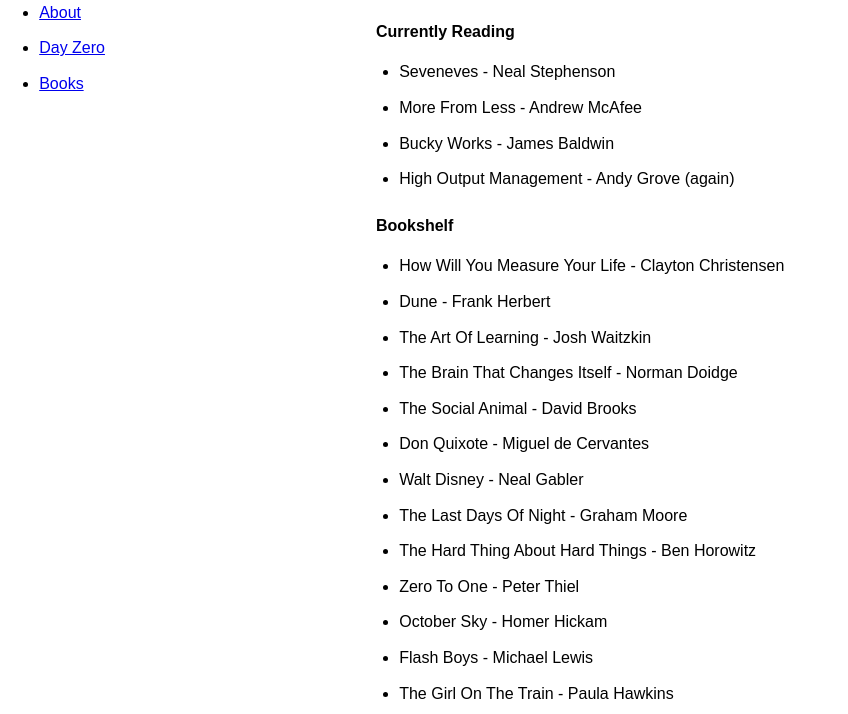
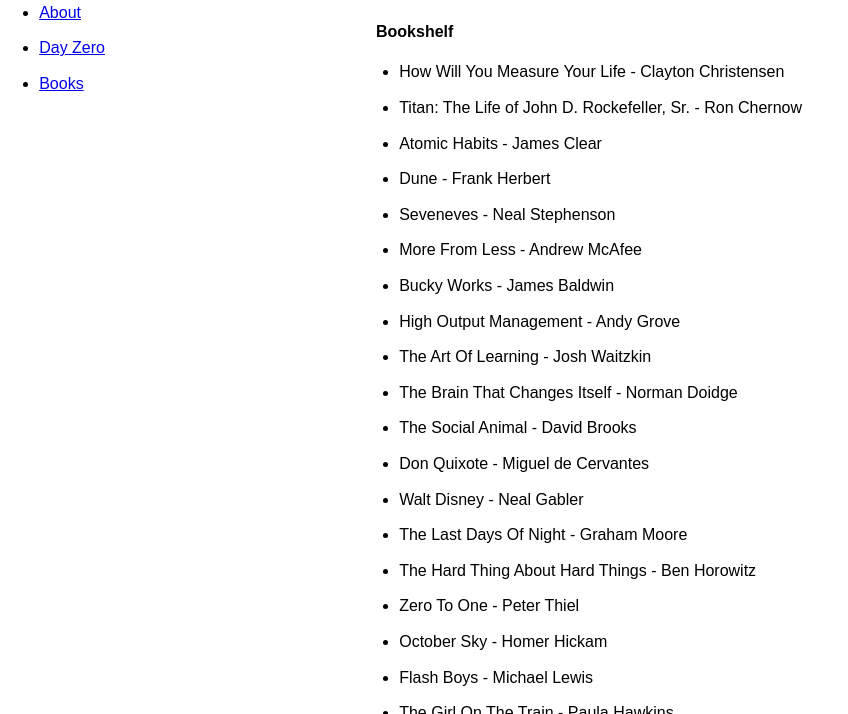
Before and after one commit to itsacoleworld/itsacoleworld_gatsby, a Gatsby site: page /books in a window 1280 px wide. Shown: the part 81-795 px from the top of the page, without its empty margins (0-848 px from the left). Built offline with nearby package versions, Linux system fonts and the light colour scheme; Gatsby itself is replaced by a stand-in of ours.

Commit message:
Update Pages "books"

```diff
--- a/src/pages/books.md
+++ b/src/pages/books.md
@@ -2,17 +2,16 @@
 templateKey: books-page
 title: Books
 ---
-**Currently Reading**
+**Bookshelf**
 
+* How Will You Measure Your Life - Clayton Christensen
+* Titan: The Life of John D. Rockefeller, Sr. - Ron Chernow
+* Atomic Habits - James Clear
+* Dune - Frank Herbert
 * Seveneves - Neal Stephenson
 * More From Less - Andrew McAfee
 * Bucky Works - James Baldwin
-* High Output Management - Andy Grove (again)
-
-**Bookshelf**
-
-* How Will You Measure Your Life - Clayton Christensen
-* Dune - Frank Herbert
+* High Output Management - Andy Grove
 * The Art Of Learning - Josh Waitzkin
 * The Brain That Changes Itself - Norman Doidge
 * The Social Animal - David Brooks
@@ -36,6 +35,7 @@ title: Books
 * Dollars And Sense - Dan Ariely
 * Predictably Irrational - Dan Ariely
 * Atlas Shrugged - Ayn Rand
+* Three Body Problem - Liu Cixin
 * Meditations - Marcus Aurelius
 * What You Do Is Who You Are - Ben Horowitz
 * Heart Of Darkness - Joseph Conrad
```
